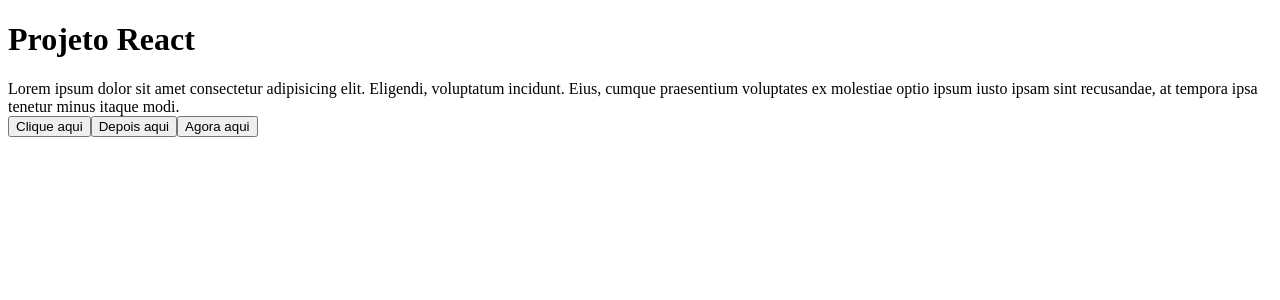
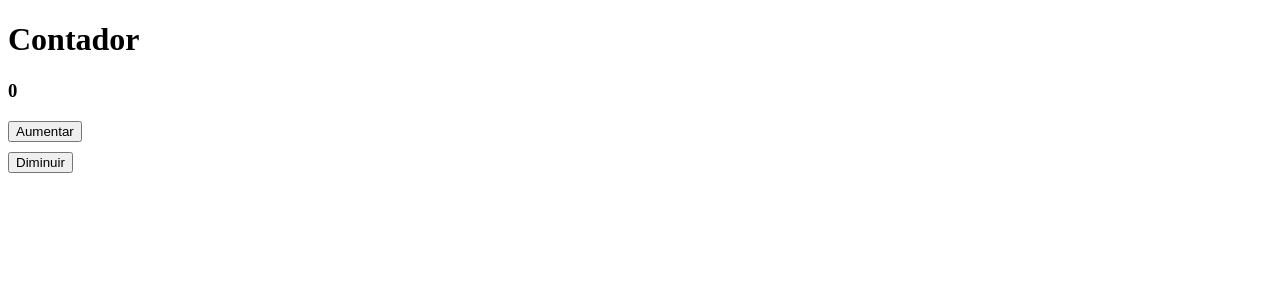
Before and after one commit to lucasleytao/react, a React (Vite) app: page / in a window 1280 px wide. Shown: the top 300 px of the page. Built offline with nearby package versions, Linux system fonts and the light colour scheme.

Commit message:
feat: Estados e eventos

```diff
--- a/src/App.jsx
+++ b/src/App.jsx
@@ -1,17 +1,20 @@
 import React from "react"
 import Conteudo from "./components/conteudo"
 import MeuBotao from "./components/meubotao"
+import Contador from "./components/contador"
 
 function App() {
+
   return (
     <>
-      <h1>Projeto React</h1>
+      {/* <h1>Projeto React</h1>
       <Conteudo />
       <div>
         <MeuBotao msg='Clique aqui' />
         <MeuBotao msg='Depois aqui' />
         <MeuBotao msg='Agora aqui' />
-      </div>
+      </div> */}
+      <Contador />
     </>
   )
 }
--- /dev/null
+++ b/src/components/contador.jsx
@@ -0,0 +1,30 @@
+// toda logica de eventos e gerenciamento de estado e definida dentro do corpo do componente
+
+import { React, useState } from "react";
+
+export default function Contador() {
+    let [contador, setContador] = useState(0)
+
+    function aumentar() {
+        setContador(contador + 1) //aqui executo outra funcao chamada setContador que define o estado da variavel contador
+        // console.log('aumentando', contador) //debug da funcao
+    }
+    function diminuir() {
+        setContador(contador - 1)
+        // console.log('diminuindo', contador)
+    }
+
+    // console.log('renderizando meu contador...') //teste de renderizacao dentro do corpo do componente /debug
+    return (
+        <div>
+            <h1>Contador</h1>
+            <h3>{contador}</h3> {/*chamo a variavel contador atualizada*/}
+            <div>
+                <button onClick={aumentar}>Aumentar</button> {/* onClick: agarra um evento do navegador e chama a funcao aumentar */}
+            </div>
+            <div>
+                <button onClick={diminuir} style={{ marginTop: '10px' }}>Diminuir</button>
+            </div>
+        </div>
+    )
+}
```
